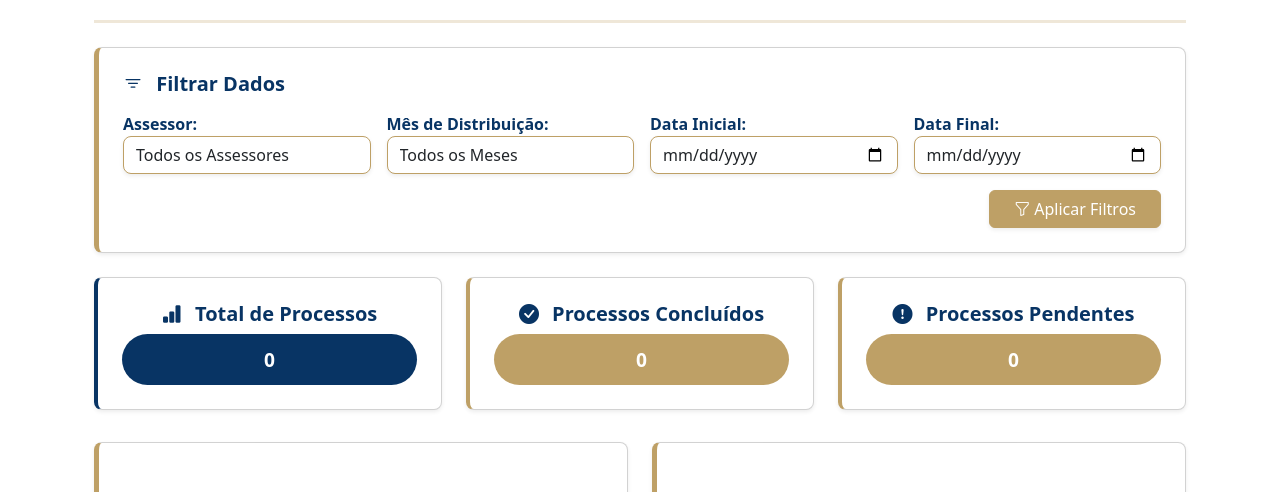
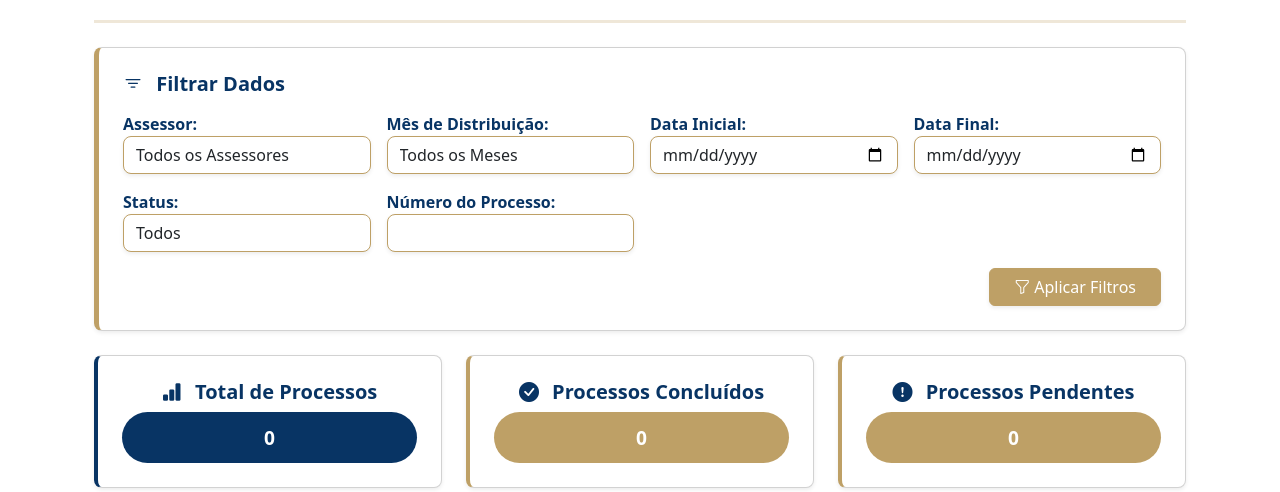
Before and after one commit to EduardoRezendee/Gab.JonesGattass, a Django app: page /metrics/ in a window 1280 px wide. Shown: the part 233-725 px from the top of the page. Run offline with Django 5.2, Linux system fonts and the light colour scheme; data that the repository does not hold is empty; parts of the project's set-up code (start-up, migrations or seed data) failed here and were passed over; some libraries are stand-ins or nearby versions.

Commit message:
metrics e nome base

```diff
--- a/app/templates/base.html
+++ b/app/templates/base.html
@@ -3,7 +3,7 @@
 <head>
   <meta charset="UTF-8">
   <meta name="viewport" content="width=device-width, initial-scale=1.0">
-  <title>{% block title %}{% endblock %}</title>
+  <title>{% block title %}Gabinete Desa. Clarice Claudino da Silva{% endblock %}</title>
 
   <script src="https://cdn.plot.ly/plotly-latest.min.js"></script>
 
--- a/app/templates/home.html
+++ b/app/templates/home.html
@@ -1,7 +1,7 @@
 {% extends 'base.html' %}
 
 {% block title %}
-    SGE - Home
+    Gabinete Desa. Clarice Claudino da Silva
 {% endblock %}
 
 {% block content %}
--- a/processos/metrics.py
+++ b/processos/metrics.py
@@ -1,13 +1,11 @@
-from django.db.models import Count, Avg, F, ExpressionWrapper, DurationField, Subquery, OuterRef,Q
+from django.db.models import Count, Avg, F, ExpressionWrapper, DurationField, Subquery, OuterRef, Q
 from processos.models import Processo, ProcessoAndamento
 
-def get_advanced_metrics(assessor=None, mes_distribuicao=None, data_inicio=None, data_fim=None):
+def get_advanced_metrics(assessor=None, mes_distribuicao=None, data_inicio=None, data_fim=None, status=None, numero_processo=None):
     """
     Calcula métricas avançadas sobre processos e andamentos.
     """
     queryset = Processo.objects.all()
-
-
 
     # Aplica filtros opcionais
     if assessor:
@@ -15,11 +13,19 @@ def get_advanced_metrics(assessor=None, mes_distribuicao=None, data_inicio=None,
     if mes_distribuicao:
         queryset = queryset.filter(data_dist__month=mes_distribuicao)
 
-        # Filtro por data inicial e final
+    # Filtro por data inicial e final
     if data_inicio:
         queryset = queryset.filter(data_dist__gte=data_inicio)
     if data_fim:
         queryset = queryset.filter(data_dist__lte=data_fim)
+
+    # Filtro por status (concluído ou pendente)
+    if status is not None:
+        queryset = queryset.filter(concluido=status)
+
+    # Filtro por número do processo
+    if numero_processo:
+        queryset = queryset.filter(numero_processo__icontains=numero_processo)
 
     # 🔹 Calcula o total de processos para o cálculo da porcentagem
     total_processos = queryset.count()
--- a/processos/templates/metrics.html
+++ b/processos/templates/metrics.html
@@ -14,6 +14,7 @@
     <hr class="mb-4" style="border-top: 3px solid #bea066;">
 
     <!-- Filtros -->
+
     <div class="card shadow-sm p-4 mb-4" style="background-color: #ffffff; border-left: 5px solid #bea066; border-radius: 8px;">
         <h5 class="fw-bold mb-3" style="color: #083464;"><i class="bi bi-filter me-2"></i> Filtrar Dados</h5>
         <form method="get">
@@ -55,6 +56,22 @@
                     <label class="fw-bold" style="color: #083464;">Data Final:</label>
                     <input type="date" name="data_fim" class="form-control shadow-sm" value="{{ request.GET.data_fim }}">
                 </div>
+
+                <!-- Filtro por Status -->
+                <div class="col-md-3">
+                    <label class="fw-bold" style="color: #083464;">Status:</label>
+                    <select name="status" class="form-control shadow-sm">
+                        <option value="">Todos</option>
+                        <option value="concluido" {% if request.GET.status == "concluido" %}selected{% endif %}>Concluído</option>
+                        <option value="pendente" {% if request.GET.status == "pendente" %}selected{% endif %}>Pendente</option>
+                    </select>
+                </div>
+
+                <!-- Filtro por Número do Processo -->
+                <div class="col-md-3">
+                    <label class="fw-bold" style="color: #083464;">Número do Processo:</label>
+                    <input type="text" name="numero_processo" class="form-control shadow-sm" value="{{ request.GET.numero_processo }}">
+                </div>
             </div>
 
             <!-- Botão de Filtrar -->
@@ -67,6 +84,7 @@
             </div>
         </form>
     </div>
+
 
 
 <!-- Cards de Métricas -->
--- a/processos/views.py
+++ b/processos/views.py
@@ -469,6 +469,8 @@ def process_metrics_view(request):
     mes_distribuicao = request.GET.get('mes_distribuicao')
     data_inicio = request.GET.get('data_inicio')
     data_fim = request.GET.get('data_fim')
+    status = request.GET.get('status')
+    numero_processo = request.GET.get('numero_processo')
 
     # Converte strings de data para objetos datetime (se fornecidos)
     if data_inicio:
@@ -481,7 +483,9 @@ def process_metrics_view(request):
         assessor=assessor,
         mes_distribuicao=mes_distribuicao,
         data_inicio=data_inicio,
-        data_fim=data_fim
+        data_fim=data_fim,
+        status=status,
+        numero_processo=numero_processo
     )
 
     # Lista de meses disponíveis para filtro
@@ -520,7 +524,9 @@ def process_metrics_view(request):
         "assessores": assessores,
         "filtros": {
             "data_inicio": request.GET.get('data_inicio', ''),
-            "data_fim": request.GET.get('data_fim', '')
+            "data_fim": request.GET.get('data_fim', ''),
+            "status": request.GET.get('status', ''),
+            "numero_processo": request.GET.get('numero_processo', '')
         }
     })
 
```
